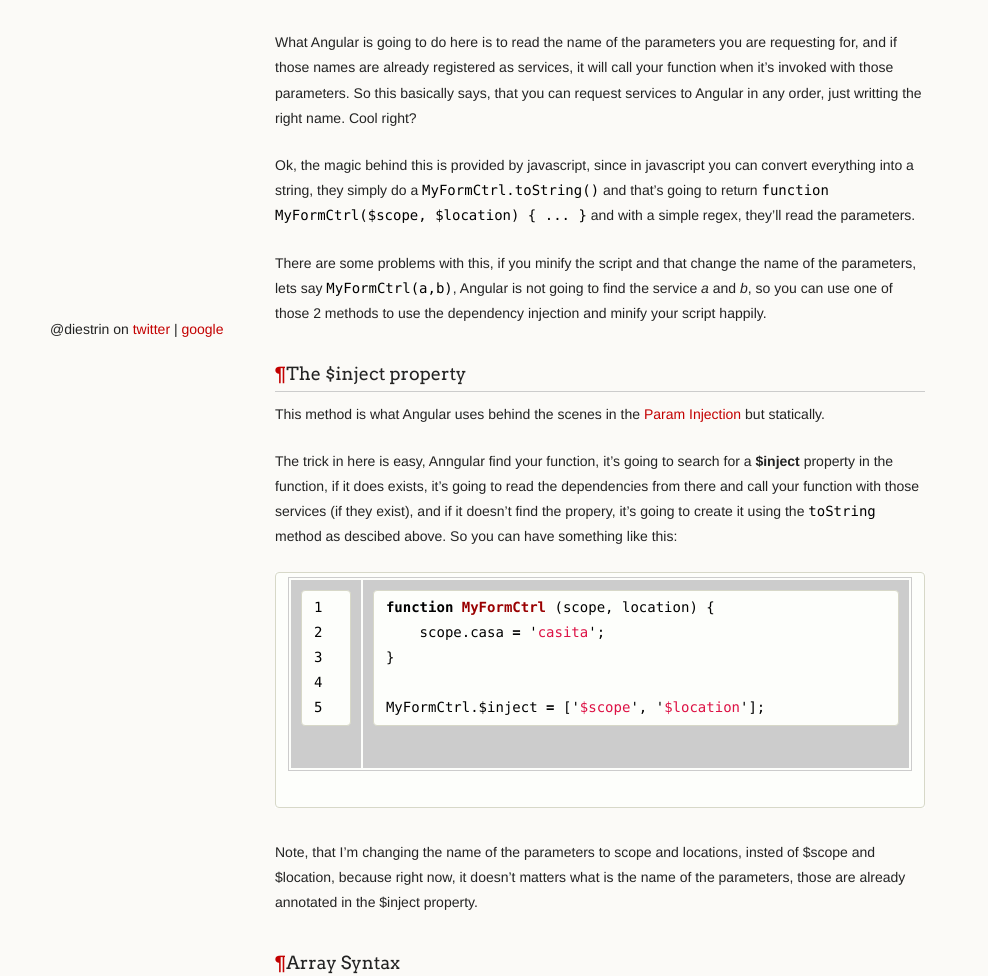
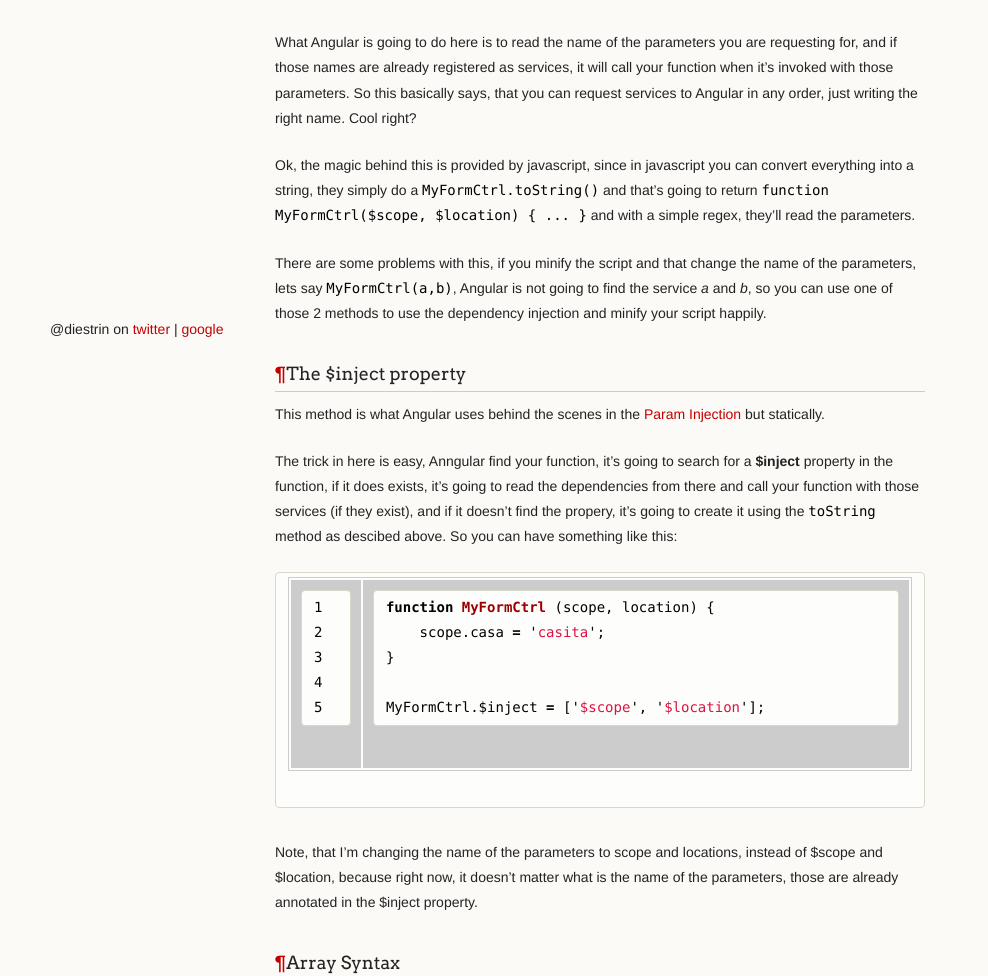
Before and after one commit to diestrin/diestrin.github.io, a Jekyll site: the page built from _posts/2013-06-13-angularjs-dependency-injection.md, in a window 1280 px wide. Shown: the part 526-1502 px from the top of the page, without its empty margins (0-988 px from the left). Built offline with Jekyll 4.4.1, drawn with Linux system fonts in a browser that asks for light colours; comment, search, counter and statistics services are not loaded.

Commit message:
Fixing the spell

```diff
--- a/_posts/2013-06-13-angularjs-dependency-injection.md
+++ b/_posts/2013-06-13-angularjs-dependency-injection.md
@@ -15,7 +15,7 @@ function MyFormCtrl ($scope, $location) {
 }
 {% endhighlight %}
 
-What Angular is going to do here is to read the name of the parameters you are requesting for, and if those names are already registered as services, it will call your function when it's invoked with those parameters. So this basically says, that you can request services to Angular in any order, just writting the right name. Cool right?
+What Angular is going to do here is to read the name of the parameters you are requesting for, and if those names are already registered as services, it will call your function when it's invoked with those parameters. So this basically says, that you can request services to Angular in any order, just writing the right name. Cool right?
 
 Ok, the magic behind this is provided by javascript, since in javascript you can convert everything into a string, they simply do a `MyFormCtrl.toString()` and that's going to return `function MyFormCtrl($scope, $location) { ... }` and with a simple regex, they'll read the parameters.
 
@@ -35,7 +35,7 @@ function MyFormCtrl (scope, location) {
 MyFormCtrl.$inject = ['$scope', '$location'];
 {% endhighlight %}
 
-Note, that I'm changing the name of the parameters to scope and locations, insted of $scope and $location, because right now, it doesn't matters what is the name of the parameters, those are already annotated in the $inject property.
+Note, that I'm changing the name of the parameters to scope and locations, instead of $scope and $location, because right now, it doesn't matter what is the name of the parameters, those are already annotated in the $inject property.
 
 ### [&para;](#array_syntax)Array Syntax
 
```
